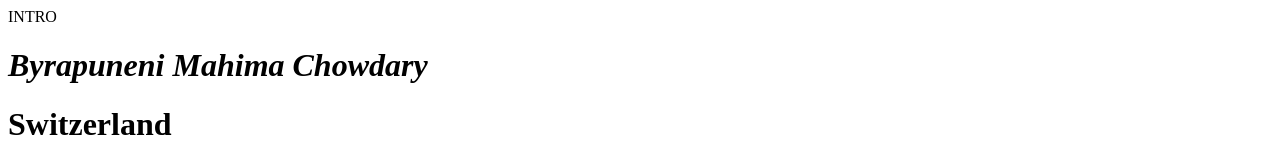
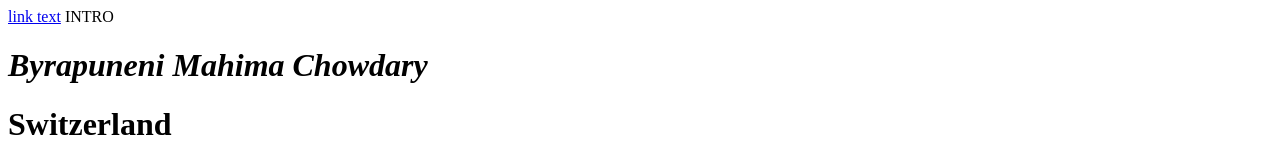
Before and after one commit to 44-563-WebApps-F21/webapps-f21-assignment-3-mahimabyrapuneni, a plain HTML site: page index.html in a window 1280 px wide. Shown: the top 160 px of the page. Drawn offline with Linux system fonts and the light colour scheme.

```diff
--- a/index.html
+++ b/index.html
@@ -1,4 +1,4 @@
-
+<a href="bonus.html">link text</a>
 <!DOCTYPE html>
 <html>
 <Assignment 3 >
```
